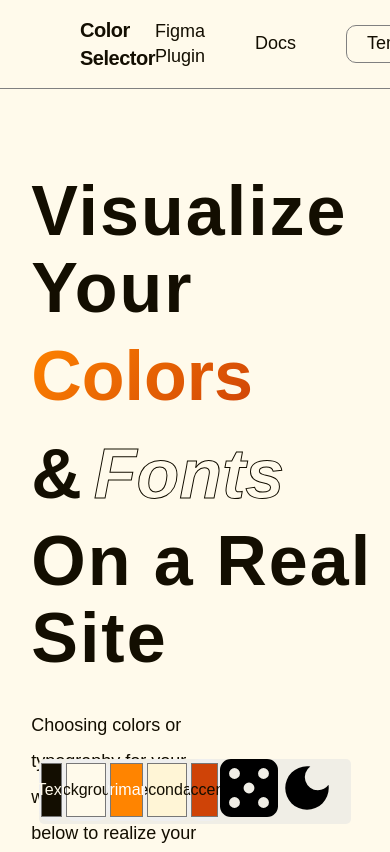
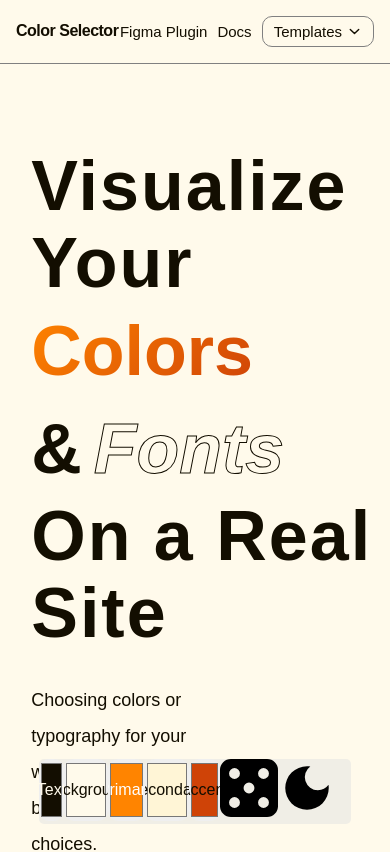
Before and after one commit to eduarf/visualize-colors, a React (Vite) app: page / in a window 390 px wide. Shown: the top 852 px of the page. Built offline with nearby package versions, Linux system fonts and the light colour scheme; a web font is replaced by a local one.

Commit message:
navbar responsive

```diff
--- a/src/components/navbar/Navbar.jsx
+++ b/src/components/navbar/Navbar.jsx
@@ -10,12 +10,27 @@ const StyledNavbar = styled.div`
   justify-content: space-between;
   align-items: center;
   border-bottom: 1px solid gray;
+  @media only screen and (max-width: 1200px){
+    padding: 1.6rem 6rem;
+  }
+  @media only screen and (max-width: 1000px){
+    padding: 1.6rem 4rem;
+  }
+  @media only screen and (max-width: 768px){
+    padding: 1.6rem;
+  }
 `;
 const StyledLogo = styled.p`
   font-size: 2rem;
   font-weight: 700;
   letter-spacing: -0.5px;
   color: var(--color-text);
+  @media only screen and (max-width: 1200px){
+    font-size: 1.8rem;
+  }
+  @media only screen and (max-width: 768px) {
+    font-size: 1.6rem;
+  }
 `;
 
 const StyledMenu = styled.div`
@@ -25,6 +40,17 @@ const StyledMenu = styled.div`
   align-items: center;
   gap: 5rem;
   color: var(--color-text);
+  @media only screen and (max-width: 1200px){
+    gap: 4rem;
+  }
+  @media only screen and (max-width: 1000px){
+    gap: 3rem;
+    font-size: 1.6rem;
+  }
+  @media only screen and (max-width: 768px){
+    gap: 1rem;
+    font-size: 1.5rem;
+  }
 `;
 
 const StyledMenuItem = styled.a`
@@ -44,6 +70,15 @@ const StyledDropdown = styled.div`
     display: flex;
     align-items: center;
     gap: 0.5rem;
+    @media only screen and (max-width: 1200px){
+      padding: 0.5rem 1.6rem;
+    }
+    @media only screen and (max-width: 1000px){
+      padding: 0.5rem 1.4rem;
+    }
+    @media only screen and (max-width: 768px){
+      padding: 0.4rem 1.1rem;
+    }
   }
 `;
 
```
